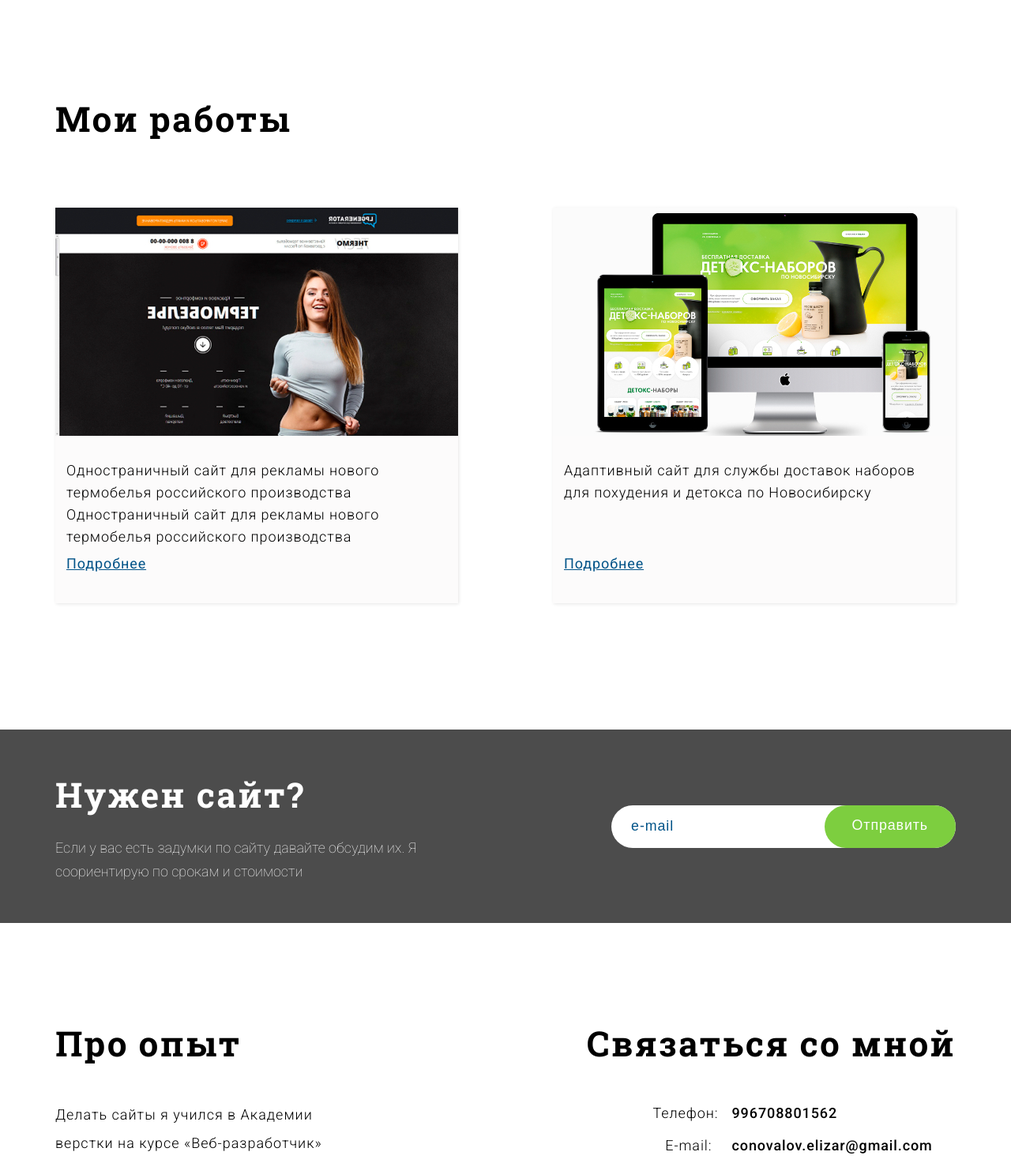
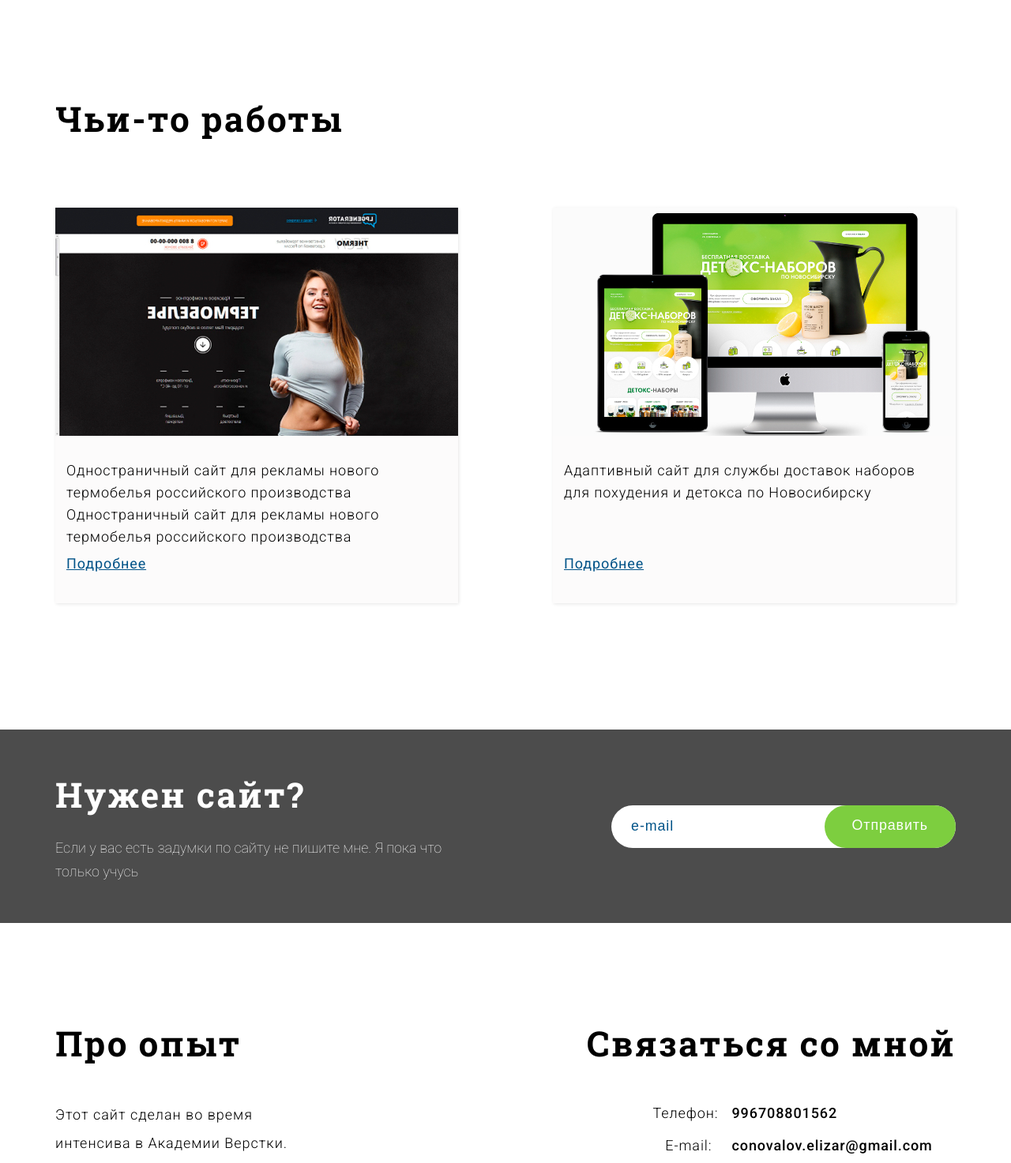
Before and after one commit to angryelizar/angryelizar.github.io, a plain HTML site: page index.html in a window 1280 px wide. Shown: the part 745-2218 px from the top of the page at 79% size. Drawn offline with Linux system fonts and the light colour scheme.

Commit message:
Add files via upload

```diff
--- a/index.html
+++ b/index.html
@@ -30,7 +30,7 @@
 					<h1 class="block-title animated slideInLeft">Делаю сайты
 						<span>для вашего бизнеса</span></h1>
 					<p class="block-description header-description"><span>Я - Елизар Коновалов</span>
-					разрабатываю сайты для бизнеса.
+					разрабатываю сайты для бизнеса (нет).
 					Продающие одностраничники, имиджевые сайты-визитки <span>или полноценные интернет-магазины.</span></p>
 					<a href="#" class="header-button">Примеры работ</a>
 					<a href="https://t.me/angryelizar" class="header-button header-button_0" target="_blank">Обсудить проект</a>
@@ -42,7 +42,7 @@
 	<section class="works">
 		<div class="row">
 			<div class="container">
-				<h2 class="block-title animated slideInLeft">Мои работы</h2>
+				<h2 class="block-title animated slideInLeft">Чьи-то работы</h2>
 				<div class="works-items">
 
 					<!-- work item start -->
@@ -83,7 +83,7 @@
 					<div class="action-text">
 						<h2 class="block-title animated slideInLeft">Нужен сайт?</h2>
 						<p class="block-descrirption action-description">
-						Если у вас есть задумки по сайту давайте обсудим их. Я соориентирую по срокам и стоимости
+						Если у вас есть задумки по сайту не пишите мне. Я пока что только учусь
 						</p>
 					</div>
 					<form action="#" class="action-form">
@@ -101,7 +101,7 @@
 				<div class="about-container">
 					<div class="about-experience">
 						<h2 class="block-title animated slideInLeft">Про опыт</h2>
-						<p class="block-description about-description">Делать сайты я учился в Академии верстки на курсе «Веб-разработчик»</p>
+						<p class="block-description about-description">Этот сайт сделан во время интенсива в Академии Верстки.</p>
 						<img src="img/sertificate.jpg" class="about-img" alt="Sertificate">
 					</div>
 					<div class="about-text">
```
Also changed, not shown: 1 other file.
